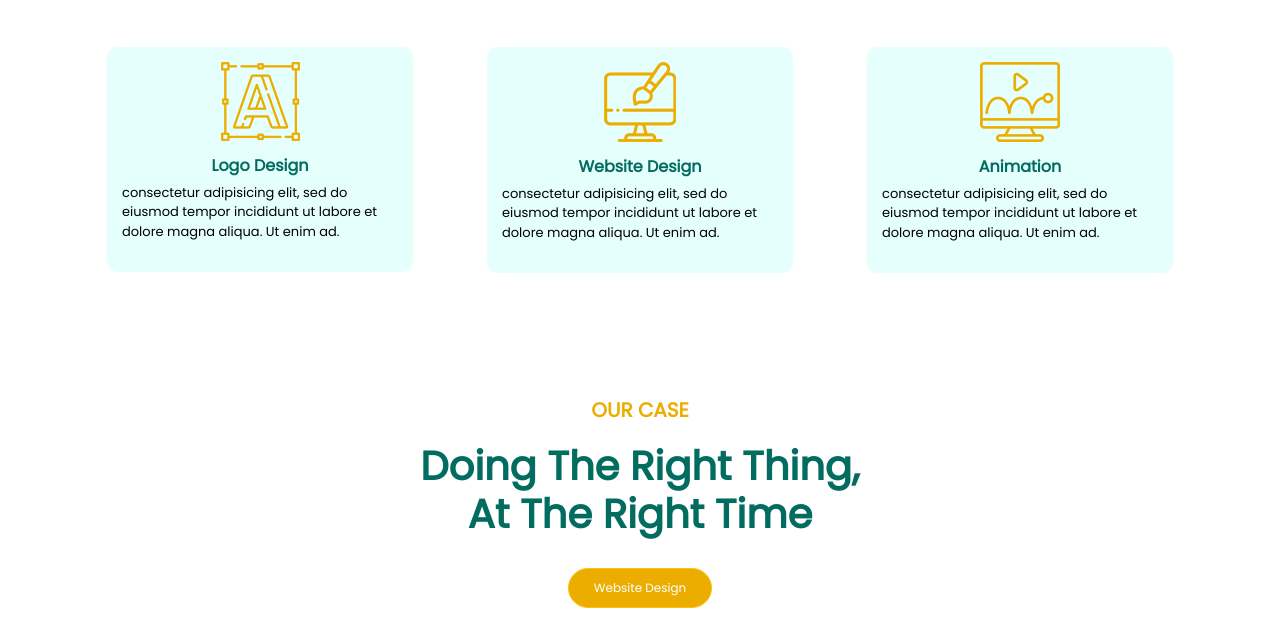
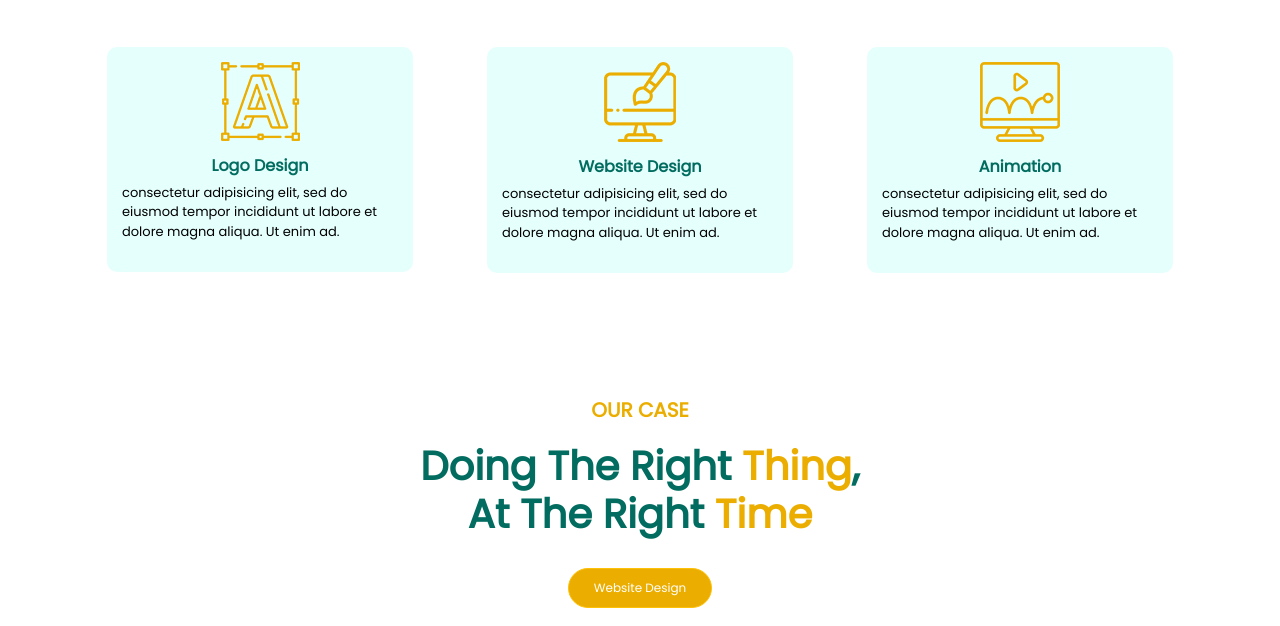
Before and after one commit to faiqahmed02/lb-nyd-1, a plain HTML site: page index.html in a window 1280 px wide. Shown: the part 2044-2670 px from the top of the page. Drawn offline with nearby package versions, Linux system fonts and the light colour scheme; some packages are replaced by stand-ins of ours; a web font is replaced by a local one.

Commit message:
new changes

```diff
--- a/assets/css/style.css
+++ b/assets/css/style.css
@@ -344,9 +344,9 @@ section{
 }
 
 /* --------banner--------- */
-.banner{
+/* .banner{
     margin: auto;
-}
+} */
 .contact_banner{
     backdrop-filter: blur(4px);
     -webkit-backdrop-filter: blur(4px);
@@ -489,6 +489,9 @@ h1.banner_heading {
 }
 .icon_box {
     text-align: center;
+}
+.icon_box span{
+    color: #EBAE00;
 }
 .icon_box .heading_4{
     color: #EBAE00 !important;
--- a/index.html
+++ b/index.html
@@ -173,7 +173,7 @@
                 <div class="row">
                     <div class="col icon_box">
                         <h4 data-aos="fade-up" class="heading_4">OUR CASE</h4>
-                        <h2 data-aos="fade-up" class="heading_2">Doing The Right Thing,<br> At The Right Time</h2>
+                        <h2 data-aos="fade-up" class="heading_2">Doing The Right <span>Thing</span>,<br> At The Right <span>Time</span></h2>
                         <a href="#" class="btn btn-warning get_started">Website Design</a>
                     </div>
                 </div>
```
